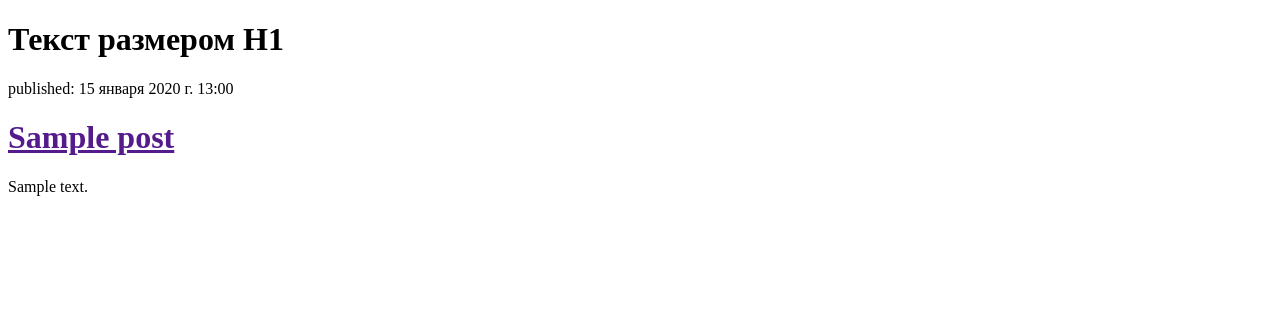
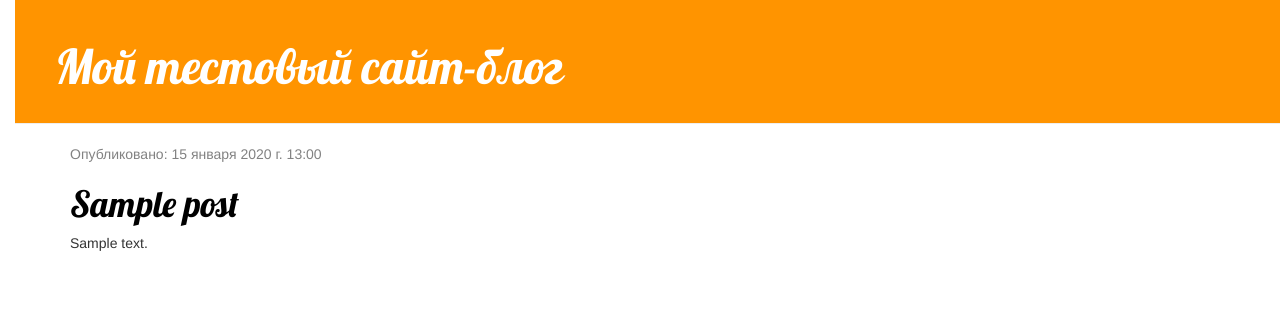
Before and after one commit to andrZUEV/django_blog, a Django app: page / in a window 1280 px wide. Shown: the top 322 px of the page. Run offline with Django 4.2, Linux system fonts and the light colour scheme; tables that the repository leaves empty hold one stand-in row (values such as "Sample post"); some libraries are stand-ins or nearby versions.

Commit message:
Added view and template for detail blog as well as CSS for the site.

```diff
--- /dev/null
+++ b/django_blog/blog/static/css/blog.css
@@ -0,0 +1,54 @@
+h1 a{
+    color: #FCA205;
+    font-family: 'Lobster';
+}
+
+body {
+    padding-left: 15px;
+}
+.page-header {
+    background-color: #ff9400;
+    margin-top: 0;
+    padding: 20px 20px 20px 40px;
+}
+
+.page-header h1, .page-header h1 a, .page-header h1 a:visited, .page-header h1 a:active {
+    color: #ffffff;
+    font-size: 36pt;
+    text-decoration: none;
+}
+
+.content {
+    margin-left: 40px;
+}
+
+h1, h2, h3, h4 {
+    font-family: 'Lobster', cursive;
+}
+
+.date {
+    color: #828282;
+}
+
+.save {
+    float: right;
+}
+
+.post-form textarea, .post-form input {
+    width: 100%;
+}
+
+.top-menu, .top-menu:hover, .top-menu:visited {
+    color: #ffffff;
+    float: right;
+    font-size: 26pt;
+    margin-right: 20px;
+}
+
+.post {
+    margin-bottom: 70px;
+}
+
+.post h1 a, .post h1 a:visited {
+    color: #000000;
+}
--- /dev/null
+++ b/django_blog/blog/templates/blog/base.html
@@ -0,0 +1,30 @@
+{% load static %}
+<!DOCTYPE html>
+
+<html lang="en">
+    <head>
+        <link rel="stylesheet" href="//maxcdn.bootstrapcdn.com/bootstrap/3.2.0/css/bootstrap.min.css">
+        <link rel="stylesheet" href="//maxcdn.bootstrapcdn.com/bootstrap/3.2.0/css/bootstrap-theme.min.css">
+        <link href="https://fonts.googleapis.com/css?family=Lobster&subset=latin,cyrillic" rel="stylesheet" type="text/css">
+        <link rel="stylesheet" href="{% static 'css/blog.css' %}">
+        <meta charset="UTF-8">
+        <meta name="viewport" content="width=device-width, initial-scale=1.0">
+
+        <title>Главная этого сайта страница</title>
+    </head>
+    <body>
+        <body>
+            <div class="page-header">
+                <h1><a href="/">Мой тестовый сайт-блог</a></h1>
+            </div>
+            <div class="content container">
+                <div class="row">
+                    <div class="col-md-8">
+                    {% block content %}
+                    {% endblock %}
+                    </div>
+                </div>
+            </div>
+        </body>
+    </body>
+    </html>
--- a/django_blog/blog/templates/blog/post_list.html
+++ b/django_blog/blog/templates/blog/post_list.html
@@ -1,25 +1,13 @@
-<!DOCTYPE html>
-<html lang="en">
-<head>
-    <meta charset="UTF-8">
-    <meta name="viewport" content="width=device-width, initial-scale=1.0">
-    <title>Document</title>
-</head>
-<body>
-    <div>
-        <H1>Текст размером H1</H1>
-    </div>
-
-    <div>
-        {% for post in posts %}
-    <div>
-        <p>published: {{ post.published_date }}</p>
-        <h1><a href="">{{ post.title }}</a></h1>
+{% extends 'blog/base.html' %}
+{% block content %}
+    {% for post in posts %}
+    <div class="post">
+        <div class="date">
+            <p>Опубликовано: {{ post.published_date }}</p>
+        </div>
+        <h1><a href="{% url 'post_detail' pk=post.pk %}">{{ post.title }}</a></h1>
         <p>{{ post.text|linebreaksbr }}</p>
     </div>
-{% endfor %}
-    </div>
+    {% endfor %}
 
-
-</body>
-</html>
+{% endblock %}
--- a/django_blog/blog/urls.py
+++ b/django_blog/blog/urls.py
@@ -4,5 +4,6 @@ from . import views
 '''Свяжем view с именем post_list  с корневым URL-адресом(''), имена URL должны быть понятными и уникальными'''
 
 urlpatterns = [
-    path('', views.post_list, name = 'post_list')
+    path('', views.post_list, name = 'post_list'),
+    path('post/<int:pk>/' , views.post_detail , name = 'post_detail'),
 ]
--- a/django_blog/blog/views.py
+++ b/django_blog/blog/views.py
@@ -1,4 +1,4 @@
-from django.shortcuts import render
+from django.shortcuts import render, get_object_or_404
 from .models import Post # . перед models указывает на то, что мы обращаемся к файлу из текущей деректории
 #деректории в которой лежит данный фал views.py
 
@@ -6,7 +6,13 @@ from .models import Post # . перед models указывает на то, ч
 from django.utils import timezone
 
 
+
+
 def post_list(request):
     #Отсортируем и отфильтруем посты по дате публикации
     posts = Post.objects.filter(published_date__lte=timezone.now()).order_by('published_date')
     return render (request, 'blog/post_list.html' , {'posts' : posts})
+
+def post_detail(request, pk):
+    post = get_object_or_404(Post, pk=pk)
+    return render(request, 'blog/post_detail.html', {'post' : post})
```
Also changed, not shown: django_blog/blog/templates/blog/post_detail.html (added, +13 -0 lines).
